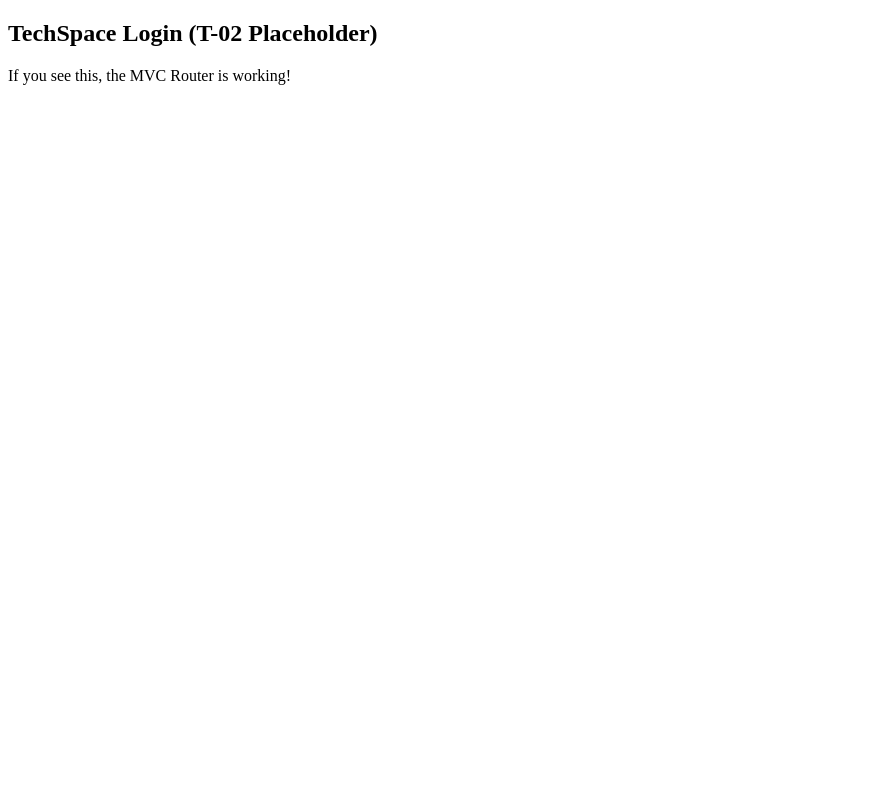
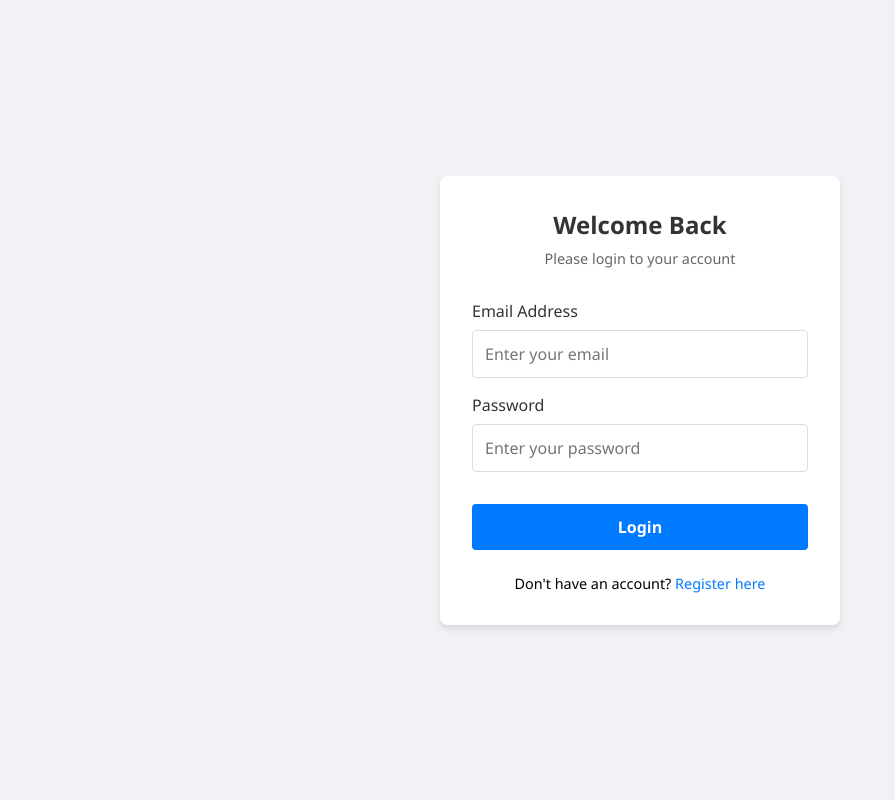
Before and after one commit to rafidabrar47/appointment-scheduler, a PHP site: page / in a window 1280 px wide. Shown: the whole page, without its empty margins (0-895 px from the left). Run offline with PHP 8.4, Linux system fonts and the light colour scheme.

Commit message:
design login page (T-03)

```diff
--- /dev/null
+++ b/assets/css/style.css
@@ -0,0 +1,97 @@
+/* Global Styles */
+* {
+    margin: 0;
+    padding: 0;
+    box-sizing: border-box;
+    font-family: 'Segoe UI', Tahoma, Geneva, Verdana, sans-serif;
+}
+
+body {
+    background-color: #f0f2f5;
+    display: flex;
+    justify-content: center;
+    align-items: center;
+    height: 100vh;
+}
+
+/* Authentication Card */
+.auth-container {
+    background-color: white;
+    padding: 2rem;
+    border-radius: 8px;
+    box-shadow: 0 4px 6px rgba(0, 0, 0, 0.1);
+    width: 100%;
+    max-width: 400px;
+    text-align: center;
+}
+
+.auth-header h2 {
+    color: #333;
+    margin-bottom: 0.5rem;
+}
+
+.auth-header p {
+    color: #666;
+    margin-bottom: 2rem;
+    font-size: 0.9rem;
+}
+
+/* Form Elements */
+.form-group {
+    margin-bottom: 1rem;
+    text-align: left;
+}
+
+.form-group label {
+    display: block;
+    margin-bottom: 0.5rem;
+    color: #333;
+    font-weight: 500;
+}
+
+.form-control {
+    width: 100%;
+    padding: 0.75rem;
+    border: 1px solid #ddd;
+    border-radius: 4px;
+    font-size: 1rem;
+    transition: border-color 0.2s;
+}
+
+.form-control:focus {
+    border-color: #007bff;
+    outline: none;
+}
+
+/* Buttons */
+.btn-primary {
+    width: 100%;
+    padding: 0.75rem;
+    background-color: #007bff;
+    color: white;
+    border: none;
+    border-radius: 4px;
+    font-size: 1rem;
+    cursor: pointer;
+    font-weight: 600;
+    margin-top: 1rem;
+}
+
+.btn-primary:hover {
+    background-color: #0056b3;
+}
+
+/* Links */
+.auth-footer {
+    margin-top: 1.5rem;
+    font-size: 0.9rem;
+}
+
+.auth-footer a {
+    color: #007bff;
+    text-decoration: none;
+}
+
+.auth-footer a:hover {
+    text-decoration: underline;
+}
--- a/views/login.php
+++ b/views/login.php
@@ -1,10 +1,38 @@
 <!DOCTYPE html>
 <html lang="en">
 <head>
-    <title>Login - TechSpace</title>
+    <meta charset="UTF-8">
+    <meta name="viewport" content="width=device-width, initial-scale=1.0">
+    <title>Login - Appointment Scheduler</title>
+    <link rel="stylesheet" href="assets/css/style.css">
 </head>
 <body>
-    <h2>TechSpace Login (T-02 Placeholder)</h2>
-    <p>If you see this, the MVC Router is working!</p>
+
+    <div class="auth-container">
+        <div class="auth-header">
+            <h2>Welcome Back</h2>
+            <p>Please login to your account</p>
+        </div>
+
+        <form action="index.php?action=login_submit" method="POST">
+
+            <div class="form-group">
+                <label>Email Address</label>
+                <input type="email" name="email" class="form-control" placeholder="Enter your email" required>
+            </div>
+
+            <div class="form-group">
+                <label>Password</label>
+                <input type="password" name="password" class="form-control" placeholder="Enter your password" required>
+            </div>
+
+            <button type="submit" class="btn-primary">Login</button>
+        </form>
+
+        <div class="auth-footer">
+            <p>Don't have an account? <a href="index.php?action=register">Register here</a></p>
+        </div>
+    </div>
+
 </body>
 </html>
```
